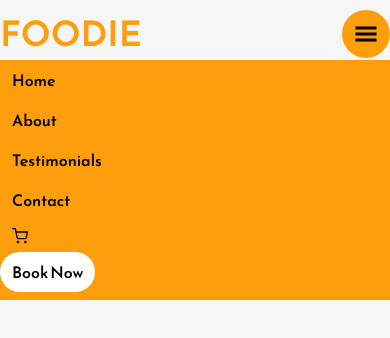
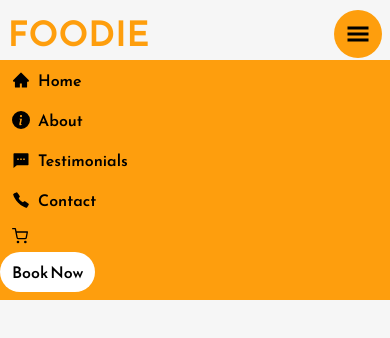
Before and after one commit to rohann06/foodie__landing-page, a Next.js app: page / in a window 390 px wide. Both pictures are taken after a click on the button 366 px from the left and 34 px from the top of the page. Shown: the top 338 px of the page. Built offline with nearby package versions, Linux system fonts and the light colour scheme.

Commit message:
navbar responsive

```diff
--- a/components/Layout/Navbar.tsx
+++ b/components/Layout/Navbar.tsx
@@ -1,6 +1,10 @@
 import React, { useState } from "react";
 import { FiShoppingCart } from "react-icons/fi";
 import { GiHamburgerMenu } from "react-icons/gi";
+import { AiFillHome } from "react-icons/ai";
+import { RiMessage2Fill } from "react-icons/ri";
+import { BsFillInfoCircleFill } from "react-icons/bs";
+import { IoCallSharp } from "react-icons/io5";
 
 const Navbar = () => {
   const [navOpen, setNavOpen] = useState(false);
@@ -23,11 +27,31 @@ const Navbar = () => {
           navOpen ? "block" : "hidden"
         } absolute  lg:static justify-center bg-[#FE9E0D] lg:bg-inherit w-full lg:w-auto left-0 lg:flex lg:items-center lg:gap-10 lg:text-[21px] font-medium`}
       >
-        <p className=" py-2 px-3">Home</p>
-        <p className=" py-2 px-3">About</p>
-        <p className=" py-2 px-3">Testimonials</p>
-        <p className=" py-2 px-3">Contact</p>
-        <p className=" py-2 px-3">
+        <p className=" flex items-center gap-2 cursor-pointer py-2 px-3">
+          <p className=" text-lg lg:hidden">
+            <AiFillHome />
+          </p>
+          Home
+        </p>
+        <p className=" flex items-center gap-2 cursor-pointer py-2 px-3">
+          <p className=" text-lg lg:hidden">
+            <BsFillInfoCircleFill />
+          </p>
+          About
+        </p>
+        <p className=" flex items-center gap-2 cursor-pointer py-2 px-3">
+          <p className=" text-lg lg:hidden">
+            <RiMessage2Fill />
+          </p>
+          Testimonials
+        </p>
+        <p className=" flex items-center gap-2 cursor-pointer py-2 px-3">
+          <p className=" text-lg lg:hidden">
+            <IoCallSharp />
+          </p>
+          Contact
+        </p>
+        <p className=" flex items-center gap-2 cursor-pointer py-2 px-3">
           <FiShoppingCart />
         </p>
 
--- a/components/Layout/index.tsx
+++ b/components/Layout/index.tsx
@@ -8,7 +8,7 @@ interface Props {
 
 const Layout = ({children}:Props) => {
   return (
-    <div className=' lg:mx-[5%] mt-[2%] font-Reem-Kufi'>
+    <div className=' lg:mx-[5%] mx-[2%] mt-[2%] font-Reem-Kufi'>
         <Navbar/>
         {children}
     </div>
```
